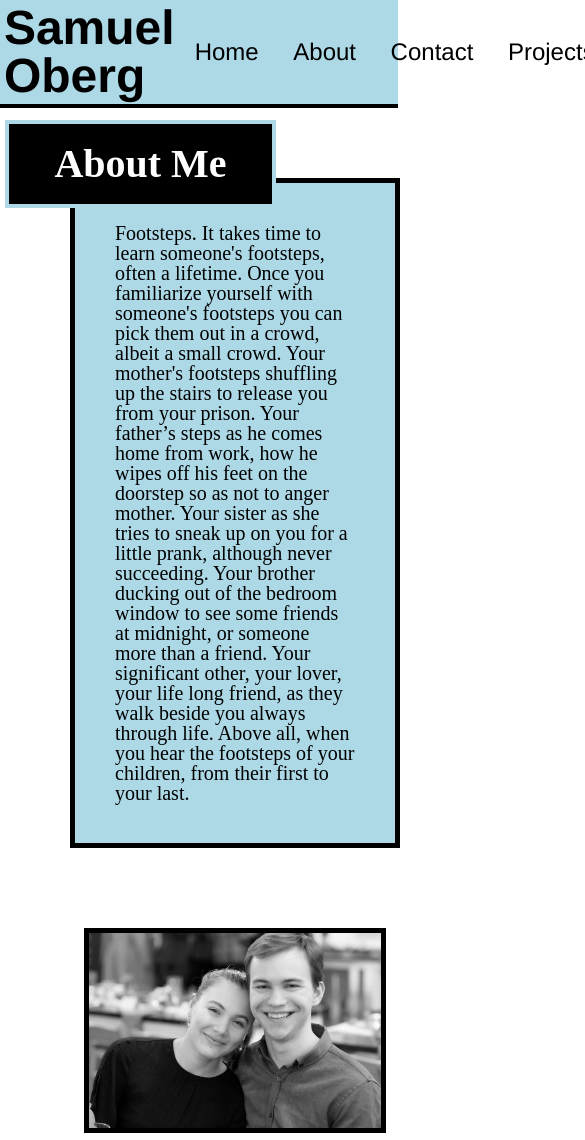
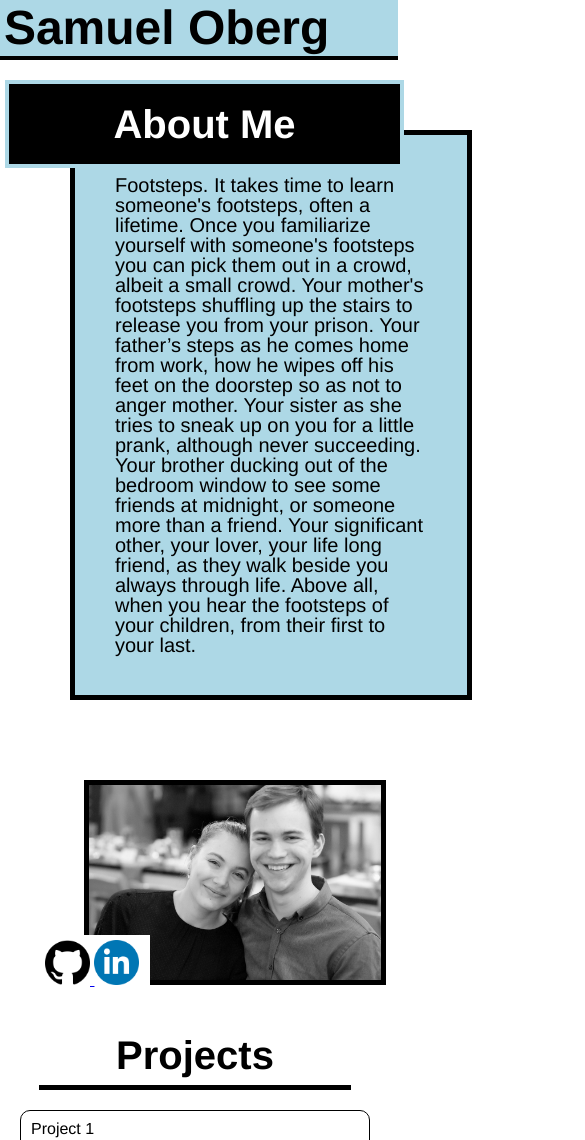
Before and after one commit to sosoberg/portfolio, a plain HTML site: page index.html in a window 390 px wide. Shown: the top 1140 px of the page, 585 px wide, since content can reach past the window. Drawn offline with Linux system fonts and the light colour scheme.

Commit message:
more mobile adaptive

```diff
--- a/assets/style.css
+++ b/assets/style.css
@@ -1,5 +1,6 @@
 body {
     flex-direction: column;
+    font-family: 'Franklin Gothic Medium', 'Arial Narrow', Arial, sans-serif;
 }
 
 header {
@@ -109,7 +110,7 @@ aside img {
 }
 
 .projects h3 {
-    width: 75%;
+    width: 80%;
     display: block;
     margin-right: auto;
     margin-left: auto;
@@ -126,7 +127,7 @@ aside img {
     border-width: 1px;
     border-radius: 10px;
     padding: 10px;
-    flex: 0 0 400px;
+    flex: 1 1 400px;
     height: 400px;
     margin: 20px;
 }
@@ -142,7 +143,6 @@ aside img {
     aside {
         width: fit-content;
         height: fit-content;
-
     }
     aside img {
         display: block;
@@ -154,6 +154,13 @@ aside img {
         text-align: center;
         right: 0px;
     }
+    .media {
+        position: relative;
+        right: 0px;
+        top: 0px;
+        border: none;
+
+    }
 }
 
 @media only screen and (max-width: 770px) {
@@ -161,3 +168,25 @@ aside img {
         top: 120px;
     }
 }
+
+@media only screen and (max-width: 400px) {
+    header nav ul {
+        display: none;
+    }
+    header h1 {
+        text-align: center;
+        margin: 0px;
+    }
+    main h2 {
+        width: 90%;
+        top: 80px;
+        right: 5px;
+    }
+    main {
+        display: block;
+        margin-right: auto;
+        margin-left: auto;
+        width: 100%;
+        margin: 0px;
+    }
+}
```
Also changed, not shown: index.html (+4 -4 lines).
